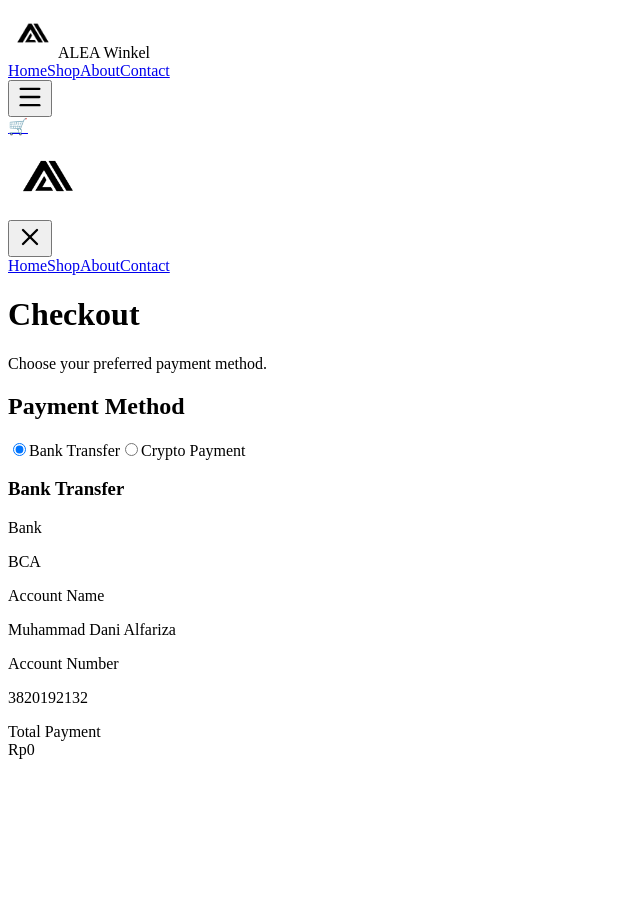
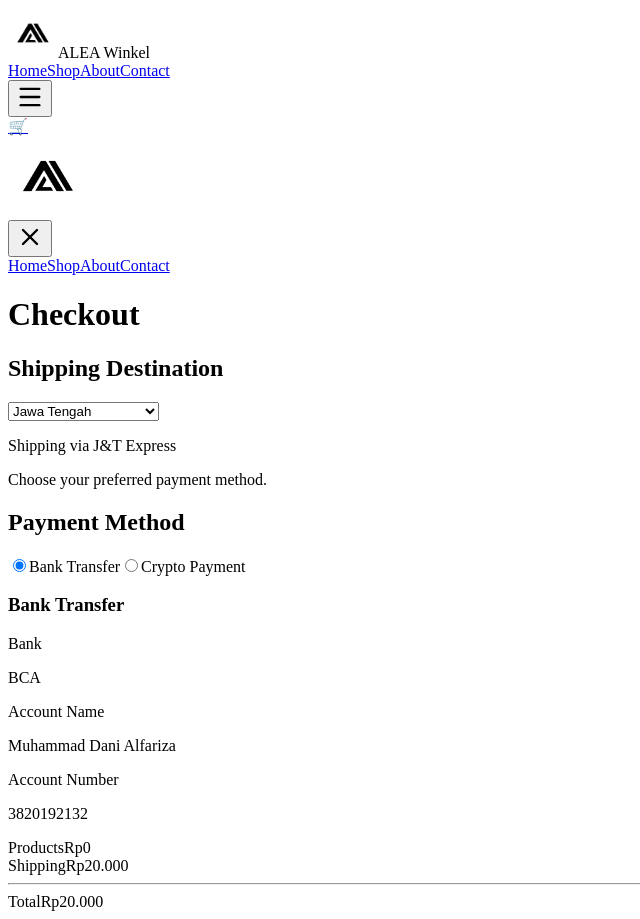
Before and after one commit to silvialeafatra-maker/alea-winkel, a Next.js app: page /checkout in a window 1280 px wide. Shown: the whole page, without its empty margins (0-640 px from the left). Before the commit the page ends 800 px from the top, so only its background shows below. Built offline with nearby package versions, Linux system fonts and the light colour scheme.

Commit message:
Complete checkout flow

```diff
--- a/app/checkout/page.js
+++ b/app/checkout/page.js
@@ -5,6 +5,19 @@ import { useEffect, useState } from "react";
 export default function CheckoutPage() {
   const [cart, setCart] = useState([]);
   const [payment, setPayment] = useState("bank");
+  const [shipping, setShipping] = useState("Jawa Tengah");
+  const shippingRates = {
+  "Jawa Tengah": 20000,
+  "Jawa Barat": 25000,
+  "Jabodetabek": 25000,
+  "Jawa Timur": 25000,
+  "Sumatra": 35000,
+  "Kalimantan": 45000,
+  "Sulawesi": 55000,
+  "Bali & Nusa Tenggara": 55000,
+  "Maluku & Papua": 75000,
+};
+
 
   useEffect(() => {
     const data = JSON.parse(localStorage.getItem("cart") || "[]");
@@ -16,12 +29,42 @@ export default function CheckoutPage() {
     0
   );
 
+  const shippingCost = shippingRates[shipping] || 0;
+
+const grandTotal = total + shippingCost;
+
   return (
     <main className="min-h-screen bg-white text-black p-6 max-w-3xl mx-auto">
       <h1 className="text-4xl font-semibold mb-2">
         Checkout
       </h1>
+      <div className="border rounded-3xl p-6 mb-6">
 
+  <h2 className="font-medium mb-4">
+    Shipping Destination
+  </h2>
+
+  <select
+    value={shipping}
+    onChange={(e) => setShipping(e.target.value)}
+    className="w-full border rounded-xl p-3"
+  >
+    <option>Jawa Tengah</option>
+    <option>Jawa Barat</option>
+    <option>Jabodetabek</option>
+    <option>Jawa Timur</option>
+    <option>Sumatra</option>
+    <option>Kalimantan</option>
+    <option>Sulawesi</option>
+    <option>Bali & Nusa Tenggara</option>
+    <option>Maluku & Papua</option>
+  </select>
+
+  <p className="mt-4 text-sm text-zinc-500">
+    Shipping via J&T Express
+  </p>
+
+</div>
       <p className="text-zinc-500 mb-8">
         Choose your preferred payment method.
       </p>
@@ -126,14 +169,31 @@ export default function CheckoutPage() {
 
       {/* TOTAL */}
       <div className="mt-8 border rounded-3xl p-6 bg-zinc-50">
-        <div className="text-sm text-zinc-500">
-          Total Payment
-        </div>
 
-        <div className="text-3xl font-bold">
-          Rp{total.toLocaleString("id-ID")}
-        </div>
-      </div>
+  <div className="flex justify-between mb-2">
+    <span>Products</span>
+    <span>
+      Rp{total.toLocaleString("id-ID")}
+    </span>
+  </div>
+
+  <div className="flex justify-between mb-2">
+    <span>Shipping</span>
+    <span>
+      Rp{shippingCost.toLocaleString("id-ID")}
+    </span>
+  </div>
+
+  <hr className="my-4" />
+
+  <div className="flex justify-between text-xl font-bold">
+    <span>Total</span>
+    <span>
+      Rp{grandTotal.toLocaleString("id-ID")}
+    </span>
+  </div>
+
+</div>
 
     </main>
   );
```
